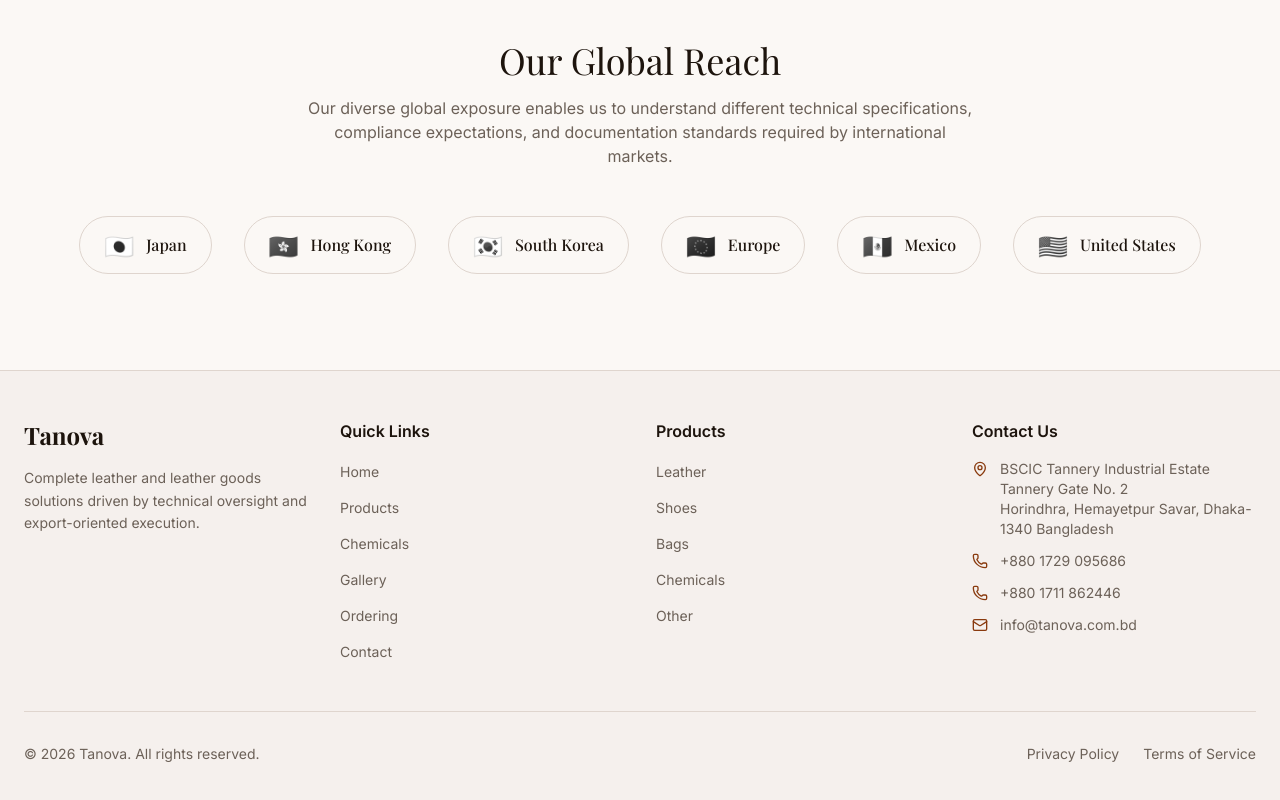
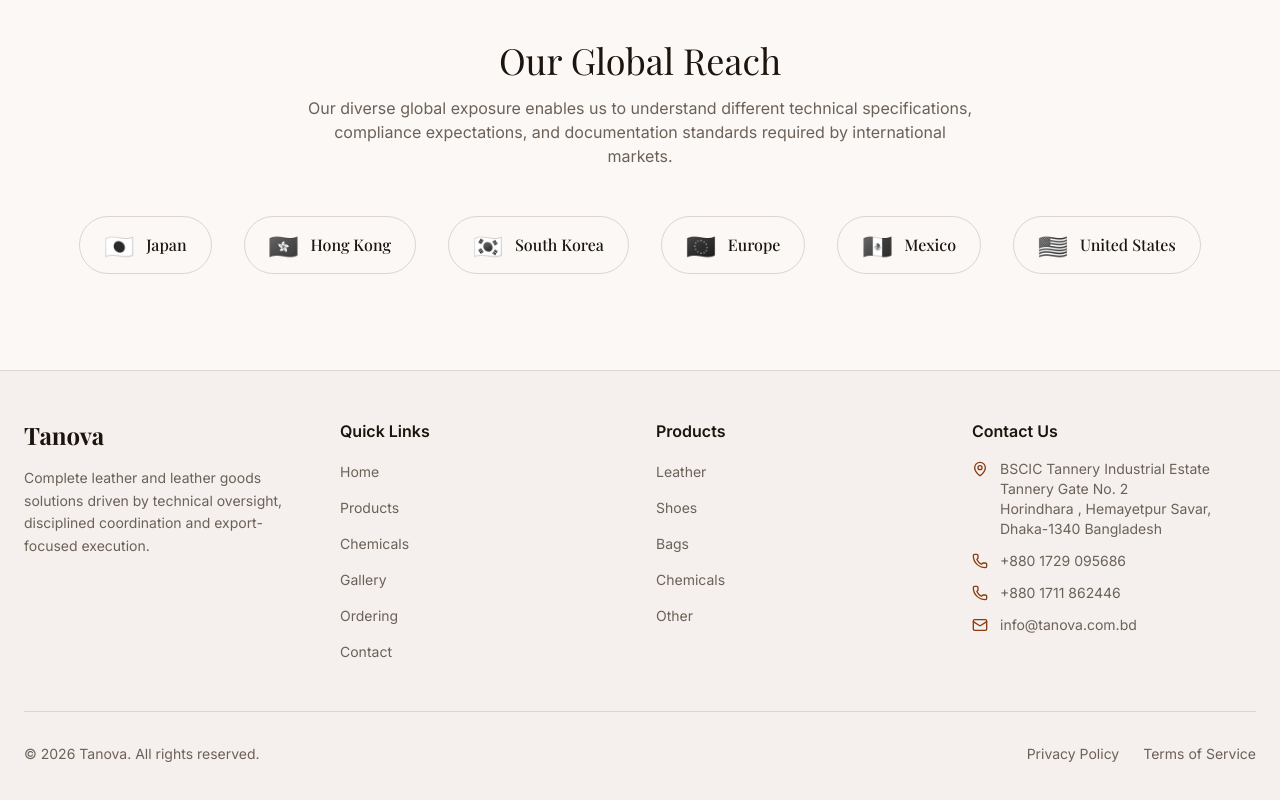
Before and after one commit to NazmulHasan68/Tanova, a Next.js app: page /about in a window 1280 px wide. Shown: the part 2289-3089 px from the top of the page. Built offline with nearby package versions, Linux system fonts and the light colour scheme; a web font is replaced by a local one.

Commit message:
phase 2 contact section update

```diff
--- a/app/contact/page.tsx
+++ b/app/contact/page.tsx
@@ -47,10 +47,10 @@ export default function ContactPage() {
                   <h3 className="font-semibold text-foreground mb-2 text-lg">Email Addresses</h3>
                   <div className="space-y-1">
                     <p className="text-muted-foreground">
-                      <span className="font-medium text-foreground">Commercial:</span> export@tanova.com.bd
+                      <span className="font-medium text-foreground">General:</span> info@tanova.com.bd
                     </p>
                     <p className="text-muted-foreground">
-                      <span className="font-medium text-foreground">General:</span> info@tanova.com.bd
+                      <span className="font-medium text-foreground">Commercial:</span> export@tanova.com.bd
                     </p>
                     <p className="text-primary font-medium">www.tanova.com.bd</p>
                   </div>
@@ -82,7 +82,7 @@ export default function ContactPage() {
                     <h3 className="font-semibold text-foreground mb-2 text-lg">Corporate Office</h3>
                     <p className="text-muted-foreground leading-relaxed">
                       BSCIC Tannery Industrial Estate Tannery Gate No. 2<br />
-                      Horindhra, Hemayetpur Savar, Dhaka-1340 Bangladesh
+                      Horindhara, Hemayetpur Savar, Dhaka-1340 Bangladesh
                     </p>
                   </div>
 
@@ -112,7 +112,7 @@ export default function ContactPage() {
       {/* Map Integration */}
       <section className="w-full h-[500px] border-t border-border">
         <iframe
-          src="https://www.google.com/maps/embed?pb=!1m13!1m8!1m3!1d456.37275738354157!2d90.2458647!3d23.7836532!3m2!1i1024!2i768!4f13.1!3m2!1m1!2zMjPCsDQ3JzAxLjMiTiA5MMKwMTQnNDUuNiJF!5e0!3m2!1sen!2sbd!4v1775093497828!5m2!1sen!2sbd"
+          src="https://www.google.com/maps/embed?pb=!1m13!1m8!1m3!1d228.18637816521667!2d90.2458955!3d23.7836535!3m2!1i1024!2i768!4f13.1!3m2!1m1!2zMjPCsDQ3JzAxLjIiTiA5MMKwMTQnNDUuOSJF!5e0!3m2!1sen!2sbd!4v1775208165559!5m2!1sen!2sbd"
           width="100%"
           height="100%"
           style={{ border: 0 }}
@@ -122,6 +122,7 @@ export default function ContactPage() {
         ></iframe>
       </section>
 
+
       <Footer />
     </main>
   )
--- a/app/page.tsx
+++ b/app/page.tsx
@@ -28,9 +28,9 @@ export default async function HomePage() {
     <main className="min-h-screen">
       <Navigation />
       <HeroSlider slides={slides} />
-      <FeaturesSection />
-      <AboutSection/>
-      <WhyChooseSection/>
+      {/* <FeaturesSection /> */}
+      <AboutSection />
+      <WhyChooseSection />
       <ComplianceSection />
       <LeatherProcessingSection />
       <CTASection />
--- a/components/footer.tsx
+++ b/components/footer.tsx
@@ -16,7 +16,7 @@ export function Footer() {
               </span>
             </Link>
             <p className="mt-4 text-sm text-muted-foreground leading-relaxed">
-              Complete leather and leather goods solutions driven by technical oversight and export-oriented execution.
+              Complete leather and leather goods solutions driven by technical oversight, disciplined coordination and export-focused execution.
             </p>
           </div>
 
@@ -68,7 +68,7 @@ export function Footer() {
               <li className="flex items-start gap-3 text-sm text-muted-foreground">
                 <MapPin className="h-4 w-4 mt-0.5 flex-shrink-0 text-primary" />
                 BSCIC Tannery Industrial Estate Tannery Gate No. 2<br />
-                Horindhra, Hemayetpur Savar, Dhaka-1340 Bangladesh
+                Horindhara , Hemayetpur Savar, Dhaka-1340 Bangladesh
               </li>
               <li className="flex items-center gap-3 text-sm text-muted-foreground">
                 <Phone className="h-4 w-4 flex-shrink-0 text-primary" />
--- a/components/home/about-section.tsx
+++ b/components/home/about-section.tsx
@@ -13,7 +13,7 @@ export function AboutSection() {
           viewport={{ once: true }}
           className="text-primary text-sm tracking-[0.3em] uppercase"
         >
-          02 — About
+          01 — About
         </motion.span>
 
         <div className="mt-12 grid grid-cols-1 lg:grid-cols-2 gap-12 lg:gap-0">
--- a/components/home/compliance-section.tsx
+++ b/components/home/compliance-section.tsx
@@ -23,7 +23,7 @@ export function ComplianceSection() {
             viewport={{ once: true }}
           >
             <span className="text-primary text-sm tracking-[0.3em] uppercase">
-              05 — Standards
+              03 — Standards
             </span>
             <h2 className="mt-6 font-serif text-4xl md:text-5xl lg:text-6xl text-foreground mb-8">
               Compliance & Global Standards
--- a/components/home/leather-processing-section.tsx
+++ b/components/home/leather-processing-section.tsx
@@ -47,7 +47,7 @@ export function LeatherProcessingSection() {
               viewport={{ once: true }}
               className="text-primary text-sm tracking-[0.3em] uppercase"
             >
-              06 — Production
+              04 — Production
             </motion.span>
             <motion.h2
               initial={{ opacity: 0, y: 20 }}
--- a/components/home/why-choose-section.tsx
+++ b/components/home/why-choose-section.tsx
@@ -49,7 +49,7 @@ export function WhyChooseSection() {
               viewport={{ once: true }}
               className="text-primary text-sm tracking-[0.3em] uppercase"
             >
-              03 — Expertise
+              02 — Expertise
             </motion.span>
             <motion.h2
               initial={{ opacity: 0, y: 20 }}
```
